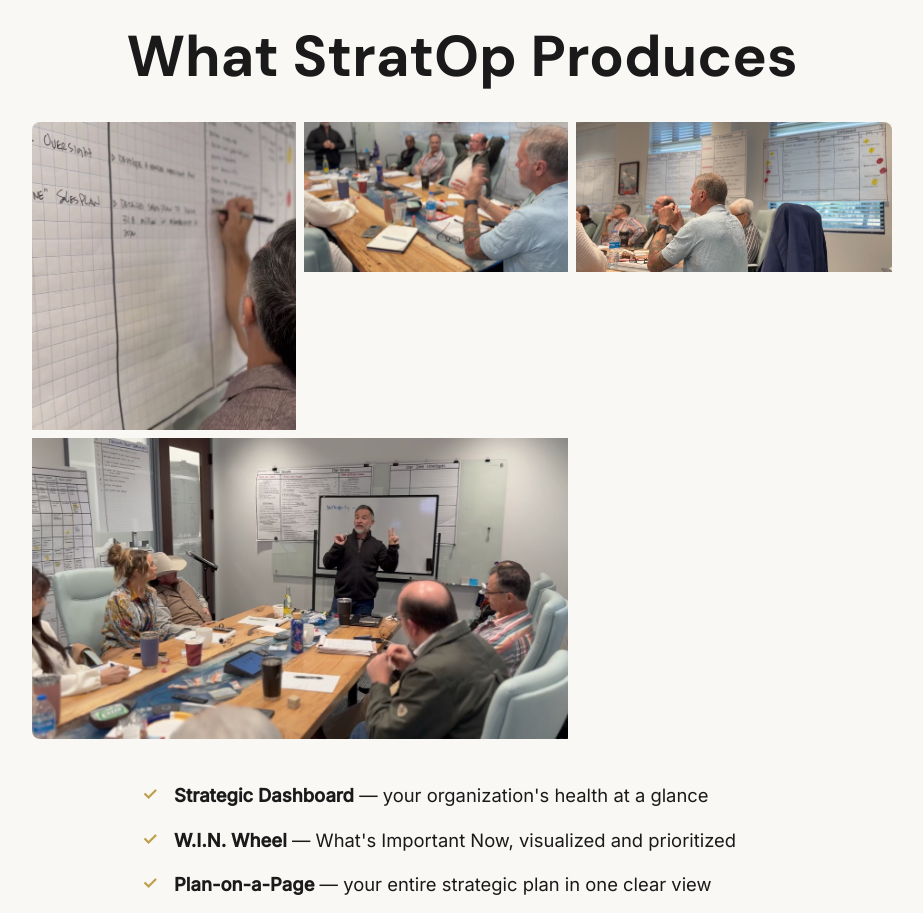
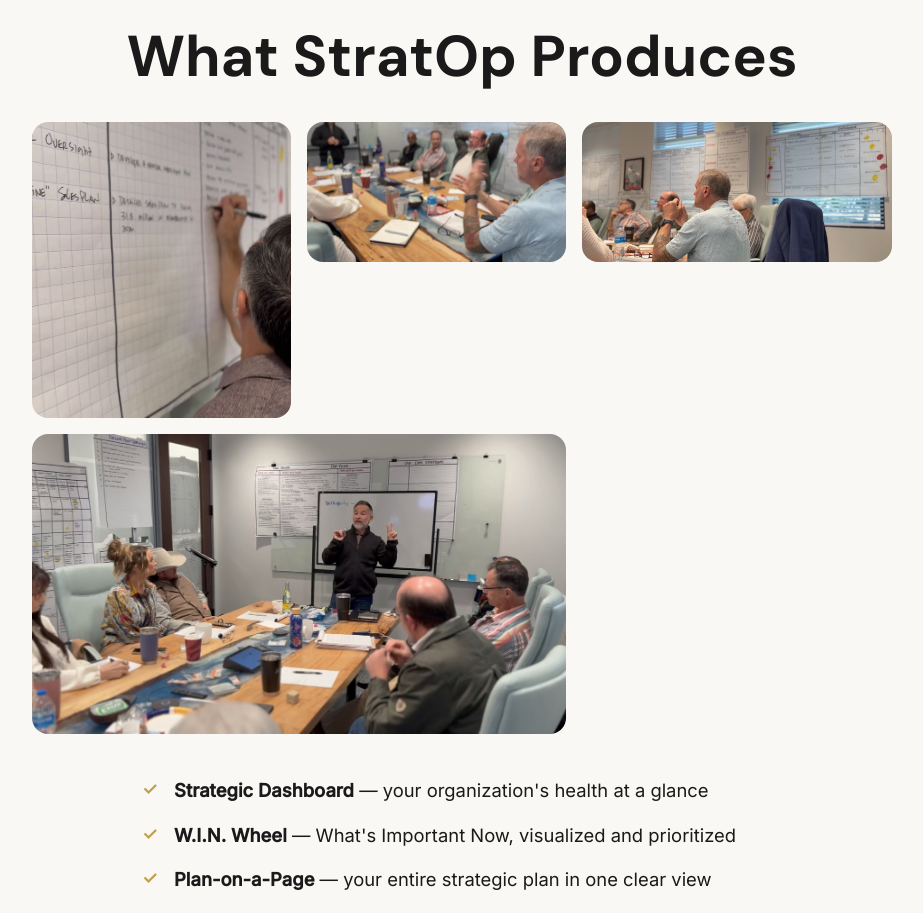
Before and after one commit to travismcashan/latigo-leader, a React (Vite) app: page /Services in a window 1280 px wide. Shown: the part 2000-2913 px from the top of the page, without its empty margins (178-1101 px from the left). Built offline with nearby package versions, Linux system fonts and the light colour scheme.

Commit message:
StratOp: fix montage grid (rounded corners, bigger gaps), fix heading line break
Co-Authored-By: Claude Opus 4.7 (1M context) <noreply@anthropic.com>

```diff
--- a/src/pages/Services.jsx
+++ b/src/pages/Services.jsx
@@ -277,22 +277,20 @@ export default function Services() {
             <div style={{
               display: "grid",
               gridTemplateColumns: "1fr 1fr 1.2fr",
-              gridTemplateRows: "150px 150px",
-              gap: "8px",
+              gridTemplateRows: "140px 140px",
+              gap: "16px",
               marginBottom: "2.5rem",
-              borderRadius: 8,
-              overflow: "hidden",
             }}>
-              <div style={{ overflow: "hidden" }}>
+              <div style={{ borderRadius: 16, overflow: "hidden", minHeight: 0 }}>
                 <img src={selectedPhotos[0]} alt="" style={{ width: "100%", height: "100%", objectFit: "cover", display: "block" }} />
               </div>
-              <div style={{ overflow: "hidden" }}>
+              <div style={{ borderRadius: 16, overflow: "hidden", minHeight: 0 }}>
                 <img src={selectedPhotos[1]} alt="" style={{ width: "100%", height: "100%", objectFit: "cover", display: "block" }} />
               </div>
-              <div style={{ overflow: "hidden", gridRow: "1 / 3" }}>
+              <div style={{ borderRadius: 16, overflow: "hidden", minHeight: 0, gridRow: "1 / 3" }}>
                 <img src={selectedPhotos[2]} alt="" style={{ width: "100%", height: "100%", objectFit: "cover", display: "block" }} />
               </div>
-              <div style={{ overflow: "hidden", gridColumn: "1 / 3" }}>
+              <div style={{ borderRadius: 16, overflow: "hidden", minHeight: 0, gridColumn: "1 / 3" }}>
                 <img src={selectedPhotos[3]} alt="" style={{ width: "100%", height: "100%", objectFit: "cover", display: "block" }} />
               </div>
             </div>
@@ -338,7 +336,7 @@ export default function Services() {
               margin: "0 0 3rem 0",
               textAlign: "center",
             }}>
-              StratOp serves leaders at inflection points.
+              StratOp serves leaders<br />at inflection points.
             </h2>
             <div className="audience-grid" style={{
               display: "grid",
```
